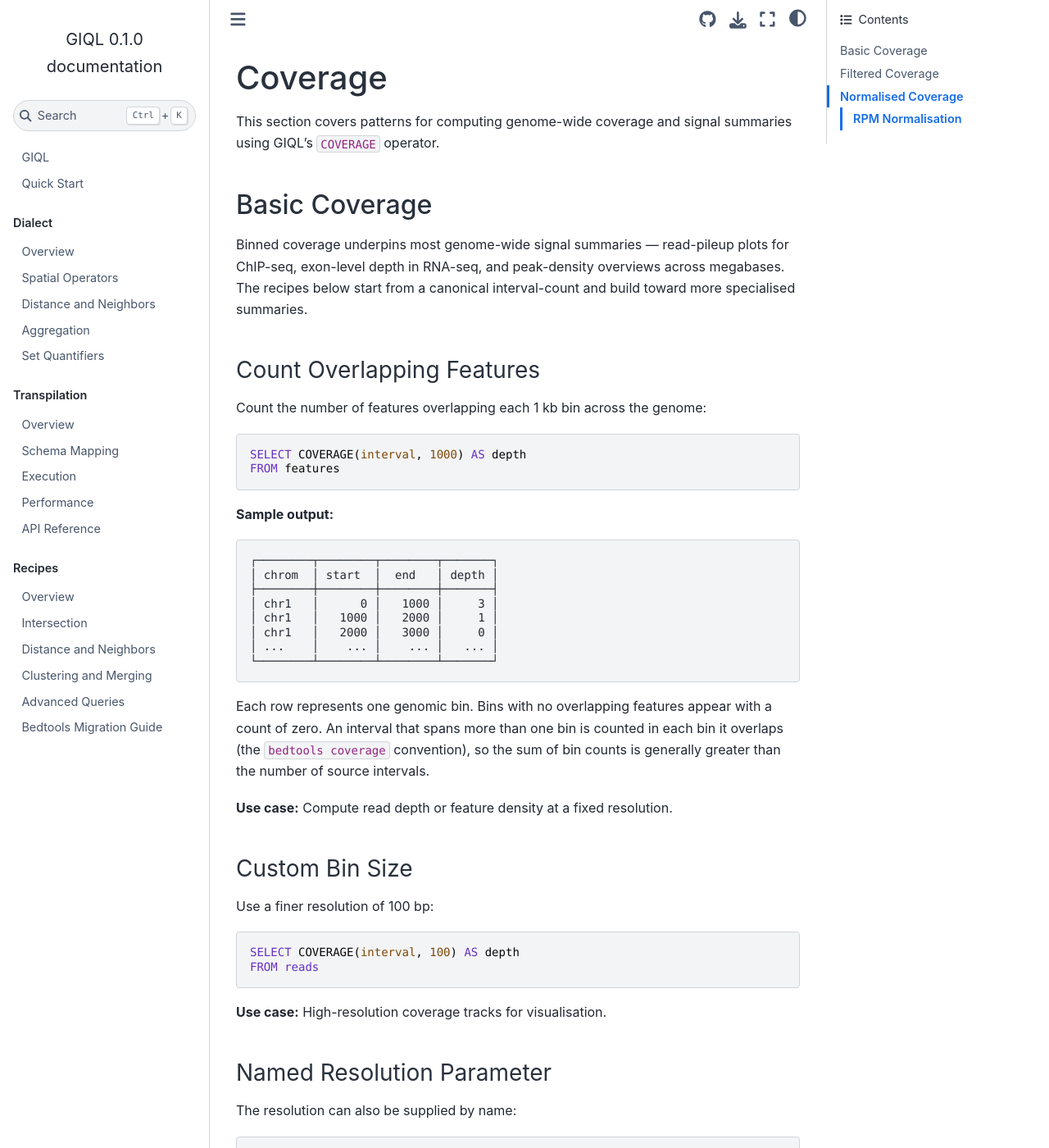
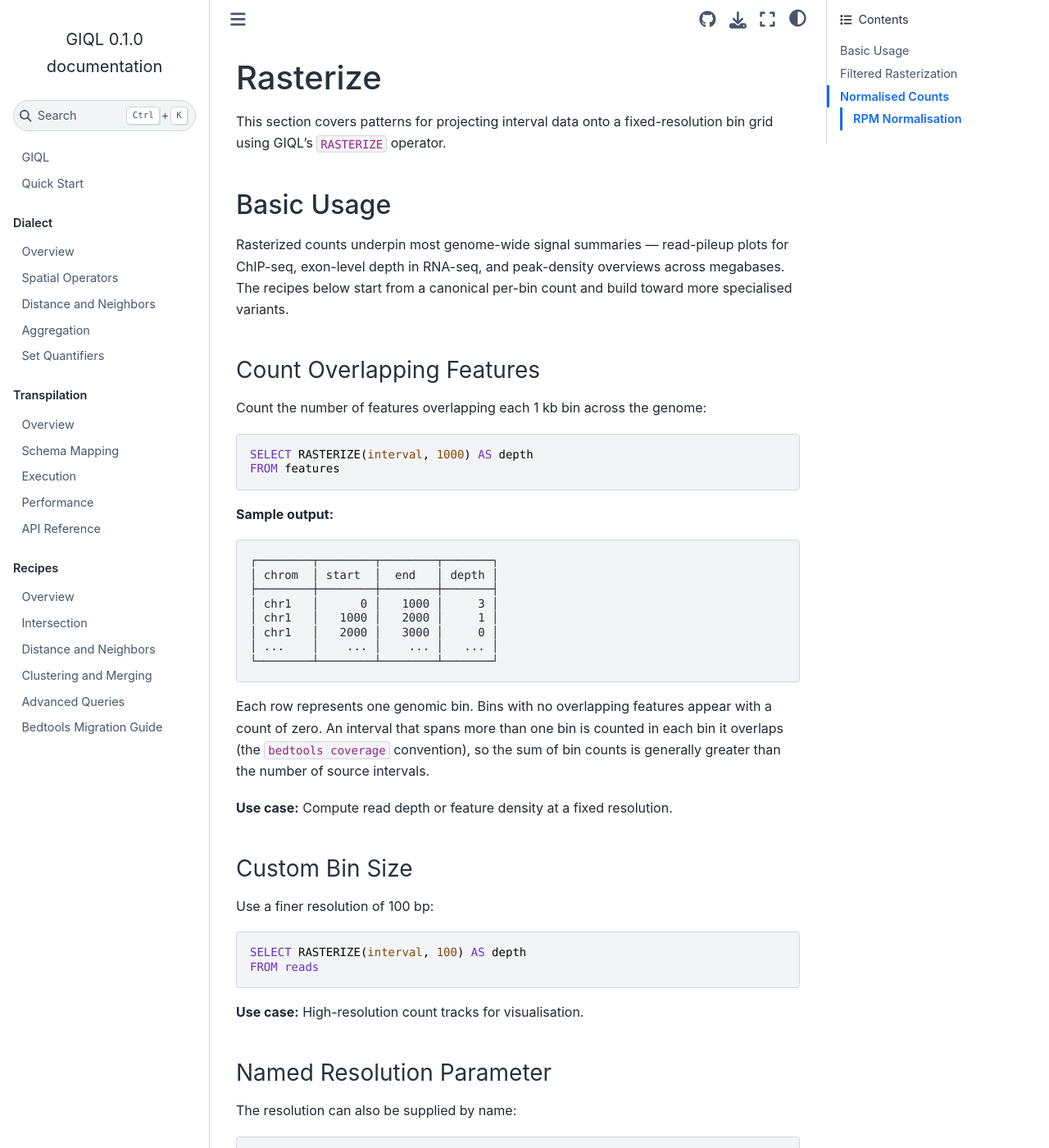
Before and after one commit to abdenlab/giql, a Sphinx documentation site: the page built from docs/recipes/rasterize.rst, in a window 1280 px wide and 1400 px high. Shown: the whole window at 82% size. Built offline with Sphinx 7.4.7 and the Sphinx Book theme 1.1.4, drawn with Linux system fonts in a browser that asks for light colours; some of the changed text lies outside the part shown.

Commit message:
docs: Rename COVERAGE references to RASTERIZE
Mirror the operator rename in the reference material and recipes.
Rename docs/recipes/coverage.rst to docs/recipes/rasterize.rst and
update the table of contents, cross-reference labels, and section
headings. Prose-level mentions of "coverage" in its generic genomic
sense (e.g. "total coverage after merging", "zero-coverage bins",
"bedtools coverage convention") are preserved — only operator-named
usages are renamed.

```diff
--- a/docs/dialect/index.rst
+++ b/docs/dialect/index.rst
@@ -95,9 +95,9 @@ Combine and cluster genomic intervals.
    * - :ref:`MERGE <merge-operator>`
      - Combine overlapping intervals into unified regions
      - ``SELECT MERGE(interval) FROM features``
-   * - :ref:`COVERAGE <coverage-operator>`
-     - Compute binned genome coverage from interval data
-     - ``SELECT COVERAGE(interval, 1000) FROM features``
+   * - :ref:`RASTERIZE <rasterize-operator>`
+     - Rasterize intervals onto a fixed bin grid with per-bin counts
+     - ``SELECT RASTERIZE(interval, 1000) FROM features``
 
 See :doc:`aggregation-operators` for detailed documentation.
 
--- a/docs/recipes/index.rst
+++ b/docs/recipes/index.rst
@@ -19,9 +19,9 @@ Recipe Categories
    Clustering overlapping intervals, distance-based clustering,
    merging intervals, and aggregating cluster statistics.
 
-:doc:`coverage`
-   Binned genome coverage, coverage statistics, strand-specific coverage,
-   normalisation, and 5' end counting.
+:doc:`rasterize`
+   Rasterizing intervals onto a fixed bin grid: per-bin counts,
+   strand-specific counts, normalisation, and 5' end counting.
 
 :doc:`advanced`
    Multi-range matching, complex filtering with joins, aggregate statistics,
--- a/docs/recipes/coverage.rst
+++ b/docs/recipes/rasterize.rst
@@ -1,13 +1,12 @@
-Coverage
-========
+Rasterize
+=========
 
-This section covers patterns for computing genome-wide coverage and signal
-summaries using GIQL's ``COVERAGE`` operator.
+This section covers patterns for projecting interval data onto a fixed-resolution bin grid using GIQL's ``RASTERIZE`` operator.
 
-Basic Coverage
---------------
+Basic Usage
+-----------
 
-Binned coverage underpins most genome-wide signal summaries — read-pileup plots for ChIP-seq, exon-level depth in RNA-seq, and peak-density overviews across megabases. The recipes below start from a canonical interval-count and build toward more specialised summaries.
+Rasterized counts underpin most genome-wide signal summaries — read-pileup plots for ChIP-seq, exon-level depth in RNA-seq, and peak-density overviews across megabases. The recipes below start from a canonical per-bin count and build toward more specialised variants.
 
 Count Overlapping Features
 ~~~~~~~~~~~~~~~~~~~~~~~~~~
@@ -16,7 +15,7 @@ Count the number of features overlapping each 1 kb bin across the genome:
 
 .. code-block:: sql
 
-   SELECT COVERAGE(interval, 1000) AS depth
+   SELECT RASTERIZE(interval, 1000) AS depth
    FROM features
 
 **Sample output:**
@@ -43,10 +42,10 @@ Use a finer resolution of 100 bp:
 
 .. code-block:: sql
 
-   SELECT COVERAGE(interval, 100) AS depth
+   SELECT RASTERIZE(interval, 100) AS depth
    FROM reads
 
-**Use case:** High-resolution coverage tracks for visualisation.
+**Use case:** High-resolution count tracks for visualisation.
 
 Named Resolution Parameter
 ~~~~~~~~~~~~~~~~~~~~~~~~~~
@@ -55,7 +54,7 @@ The resolution can also be supplied by name:
 
 .. code-block:: sql
 
-   SELECT COVERAGE(interval, resolution := 500) AS depth
+   SELECT RASTERIZE(interval, resolution := 500) AS depth
    FROM features
 
 Both ``:=`` and ``=>`` are accepted for named parameters.
@@ -64,38 +63,38 @@ Both ``:=`` and ``=>`` are accepted for named parameters.
 
    Weighted summary statistics (mean, sum, min, max over interval values, with bin-boundary-aware weighting) are not yet implemented. See the project tracker for the follow-up.
 
-Filtered Coverage
------------------
+Filtered Rasterization
+----------------------
 
-Strand-Specific Coverage
-~~~~~~~~~~~~~~~~~~~~~~~~
+Strand-Specific Counts
+~~~~~~~~~~~~~~~~~~~~~~
 
-Compute coverage for each strand separately by filtering:
+Compute per-bin counts for each strand separately by filtering:
 
 .. code-block:: sql
 
    -- Plus strand
-   SELECT COVERAGE(interval, 1000) AS depth
+   SELECT RASTERIZE(interval, 1000) AS depth
    FROM features
    WHERE strand = '+'
 
 .. code-block:: sql
 
    -- Minus strand
-   SELECT COVERAGE(interval, 1000) AS depth
+   SELECT RASTERIZE(interval, 1000) AS depth
    FROM features
    WHERE strand = '-'
 
 **Use case:** Strand-specific signal tracks for RNA-seq or stranded assays.
 
-Coverage of High-Scoring Features
-~~~~~~~~~~~~~~~~~~~~~~~~~~~~~~~~~
+High-Scoring Features
+~~~~~~~~~~~~~~~~~~~~~
 
-Restrict coverage to features above a quality threshold:
+Restrict counts to features above a quality threshold:
 
 .. code-block:: sql
 
-   SELECT COVERAGE(interval, 1000) AS depth
+   SELECT RASTERIZE(interval, 1000) AS depth
    FROM features
    WHERE score > 10
 
@@ -104,7 +103,7 @@ Restrict coverage to features above a quality threshold:
 
 To count only the 5' ends of features (e.g. TSS or read starts), first
 create a view or CTE that trims each interval to its 5' end, then apply
-``COVERAGE``:
+``RASTERIZE``:
 
 .. code-block:: sql
 
@@ -117,11 +116,11 @@ create a view or CTE that trims each interval to its 5' end, then apply
        FROM features
        WHERE strand = '-'
    )
-   SELECT COVERAGE(interval, 1000) AS tss_count
+   SELECT RASTERIZE(interval, 1000) AS tss_count
    FROM five_prime
 
-Normalised Coverage
--------------------
+Normalised Counts
+-----------------
 
 RPM Normalisation
 ~~~~~~~~~~~~~~~~~
@@ -132,7 +131,7 @@ number of reads:
 .. code-block:: sql
 
    WITH bins AS (
-       SELECT COVERAGE(interval, 1000) AS depth
+       SELECT RASTERIZE(interval, 1000) AS depth
        FROM reads
    ),
    total AS (
```
Also changed, not shown: docs/dialect/aggregation-operators.rst (+17 -17 lines).
